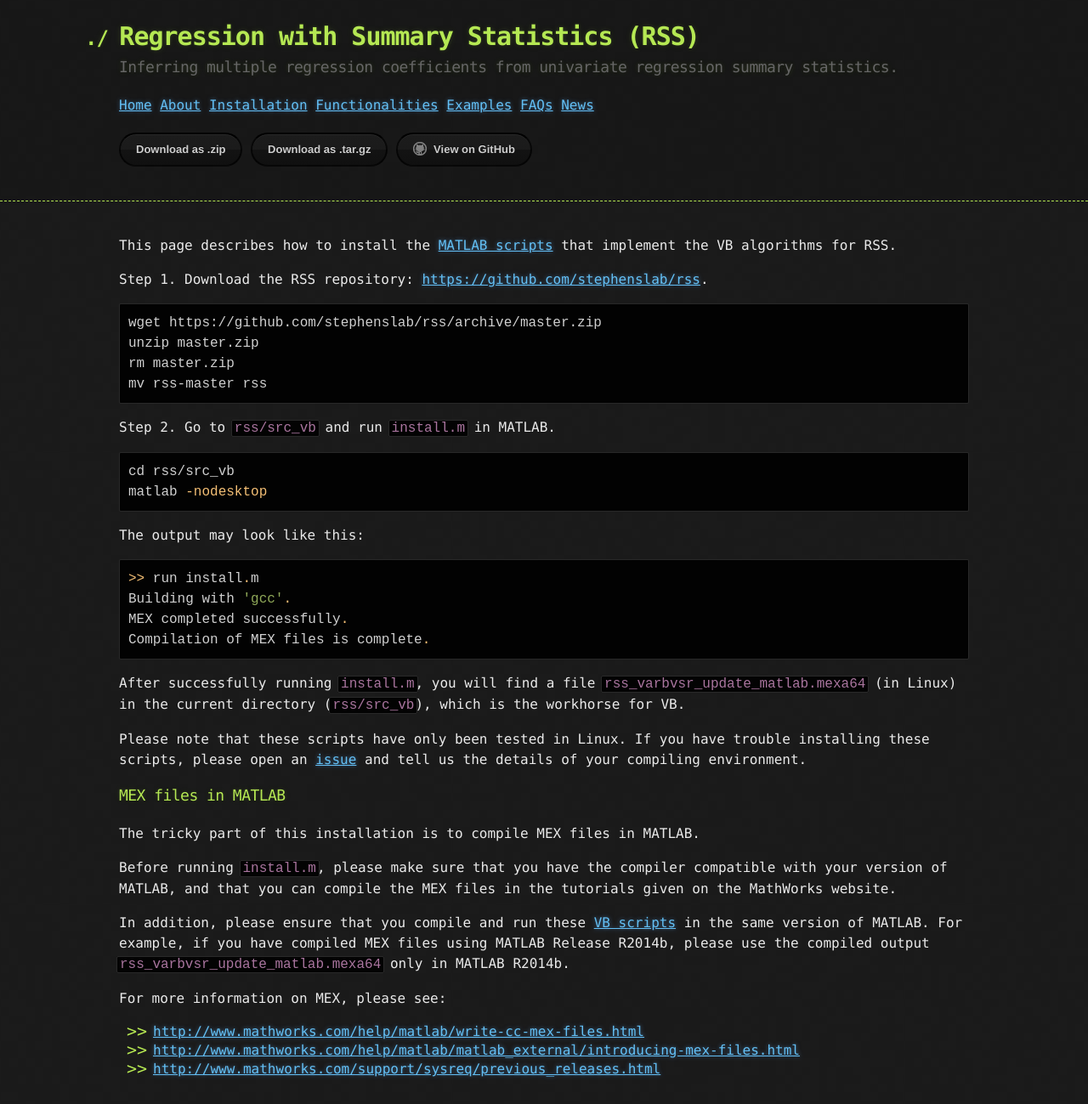
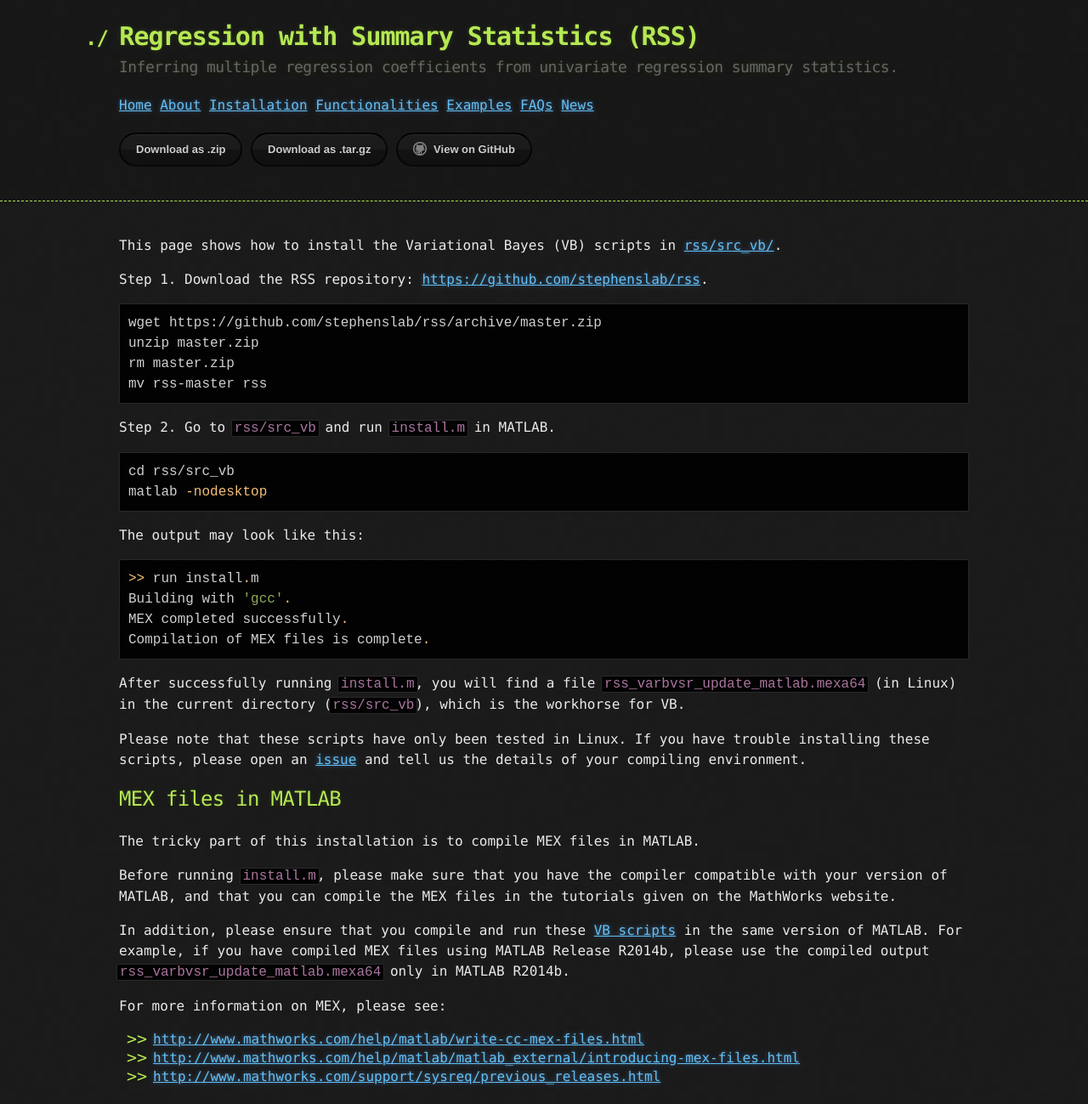
Before and after one commit to stephenslab/rss, a Jekyll site: the page built from docs/RSS-via-VB.md, in a window 1280 px wide. Shown: the whole page at 85% size. Built offline with Jekyll 4.4.1, drawn with Linux system fonts in a browser that asks for light colours; our own code applies the rules of GitHub Pages for plain Markdown files.

Commit message:
update install page

```diff
--- a/docs/RSS-via-VB.md
+++ b/docs/RSS-via-VB.md
@@ -1,6 +1,5 @@
-This page describes how to install the
-[MATLAB scripts](https://github.com/stephenslab/rss/tree/master/src_vb)
-that implement the VB algorithms for RSS.
+This page shows how to install the Variational Bayes (VB) scripts in
+[rss/src_vb/](https://github.com/stephenslab/rss/tree/master/src_vb).
 
 Step 1. Download the RSS repository: <https://github.com/stephenslab/rss>.
 
@@ -36,7 +35,7 @@
 please open an [issue](https://github.com/stephenslab/rss/issues) and
 tell us the details of your compiling environment.
 
-### MEX files in MATLAB
+## MEX files in MATLAB
 
 The tricky part of this installation is to compile MEX files in MATLAB.
 
```
Also changed, not shown: docs/RSS-via-MCMC.md (+3 -2 lines).
